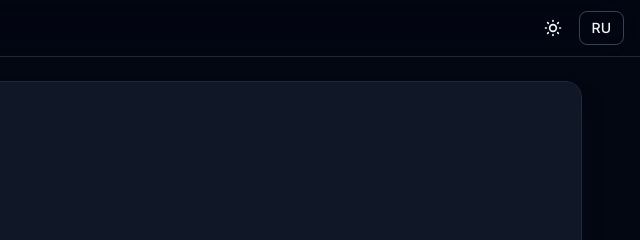
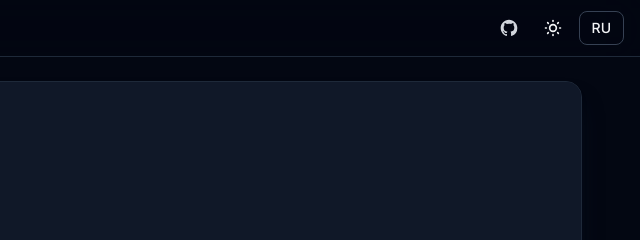
Before and after one commit to aslyamov/diag_PDF, a website built with Vite: page index.html in a window 1280 px wide. Shown: the top 240 px of the page, 640-1280 px from the left. Built offline with nearby package versions, Linux system fonts and the light colour scheme.

Commit message:
Add GitHub repository icon link to header

```diff
--- a/index.html
+++ b/index.html
@@ -19,6 +19,9 @@
         <span class="text-xl font-bold bg-gradient-to-r from-indigo-500 to-purple-600 bg-clip-text text-transparent">♔ DiagPDF</span>
       </div>
       <div class="flex items-center gap-2">
+        <a href="https://github.com/aslyamov/diag_PDF" target="_blank" rel="noopener noreferrer" class="p-2 rounded-lg hover:bg-gray-100 dark:hover:bg-gray-800 transition-colors text-gray-700 dark:text-gray-300" title="GitHub Repository">
+          <svg class="w-5 h-5" fill="currentColor" viewBox="0 0 24 24" aria-hidden="true"><path fill-rule="evenodd" clip-rule="evenodd" d="M12 2C6.477 2 2 6.484 2 12.017c0 4.425 2.865 8.18 6.839 9.504.5.092.682-.217.682-.483 0-.237-.008-.868-.013-1.703-2.782.605-3.369-1.343-3.369-1.343-.454-1.158-1.11-1.466-1.11-1.466-.908-.62.069-.608.069-.608 1.003.07 1.53 1.032 1.53 1.032.892 1.53 2.341 1.088 2.91.832.092-.647.35-1.088.636-1.338-2.22-.253-4.555-1.113-4.555-4.951 0-1.093.39-1.988 1.029-2.688-.103-.253-.446-1.272.098-2.65 0 0 .84-.27 2.75 1.026A9.564 9.564 0 0112 6.844c.85.004 1.705.115 2.504.337 1.909-1.296 2.747-1.027 2.747-1.027.546 1.379.202 2.398.1 2.651.64.7 1.028 1.595 1.028 2.688 0 3.848-2.339 4.695-4.566 4.943.359.309.678.92.678 1.855 0 1.338-.012 2.419-.012 2.747 0 .268.18.58.688.482A10.019 10.019 0 0022 12.017C22 6.484 17.522 2 12 2z"/></svg>
+        </a>
         <button id="btn-theme" class="p-2 rounded-lg hover:bg-gray-100 dark:hover:bg-gray-800 transition-colors" title="Toggle theme">
           <svg id="icon-sun" class="w-5 h-5 hidden dark:block" fill="none" stroke="currentColor" viewBox="0 0 24 24"><path stroke-linecap="round" stroke-linejoin="round" stroke-width="2" d="M12 3v1m0 16v1m9-9h-1M4 12H3m15.364 6.364l-.707-.707M6.343 6.343l-.707-.707m12.728 0l-.707.707M6.343 17.657l-.707.707M16 12a4 4 0 11-8 0 4 4 0 018 0z"/></svg>
           <svg id="icon-moon" class="w-5 h-5 block dark:hidden" fill="none" stroke="currentColor" viewBox="0 0 24 24"><path stroke-linecap="round" stroke-linejoin="round" stroke-width="2" d="M20.354 15.354A9 9 0 018.646 3.646 9.003 9.003 0 0012 21a9.003 9.003 0 008.354-5.646z"/></svg>
```
